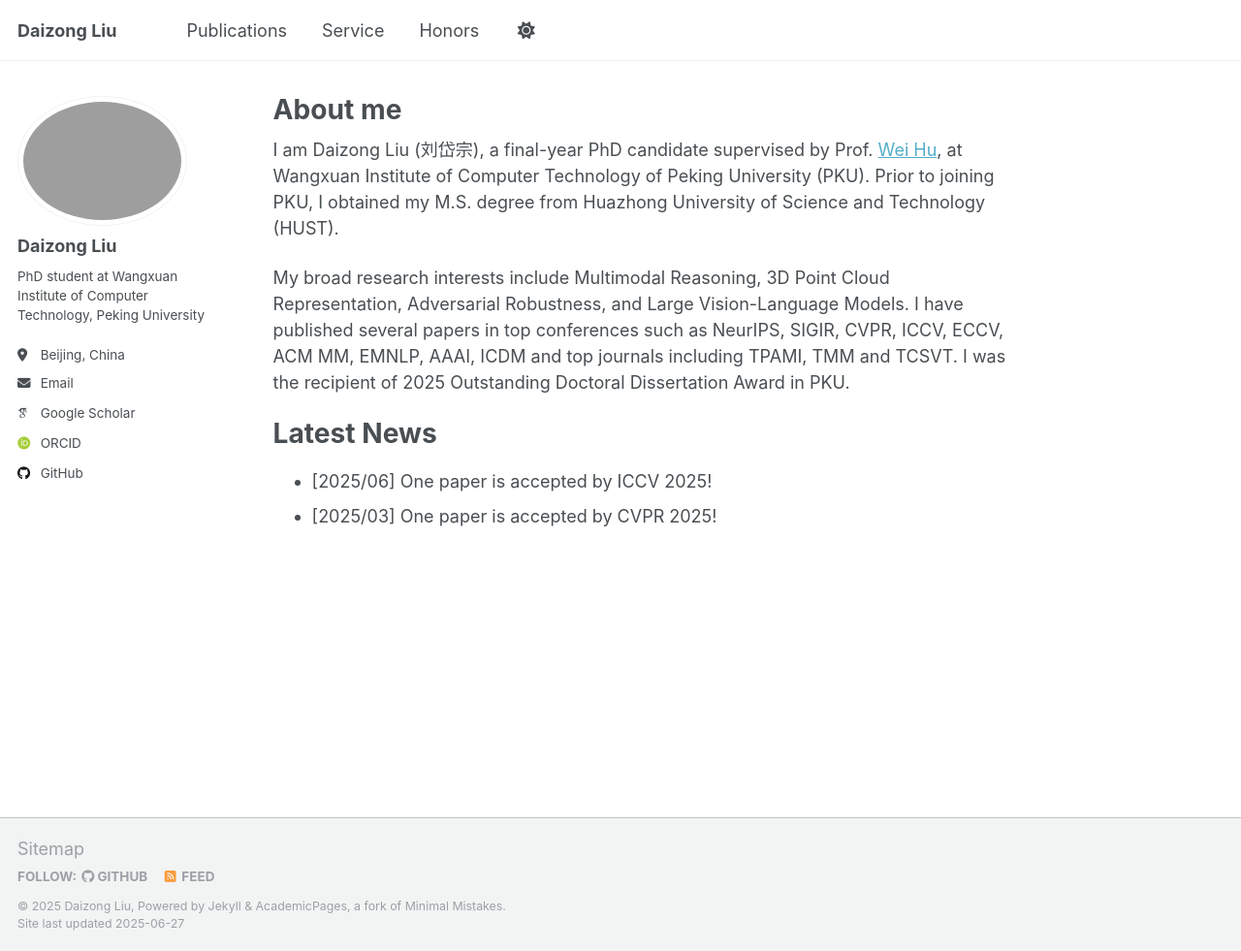
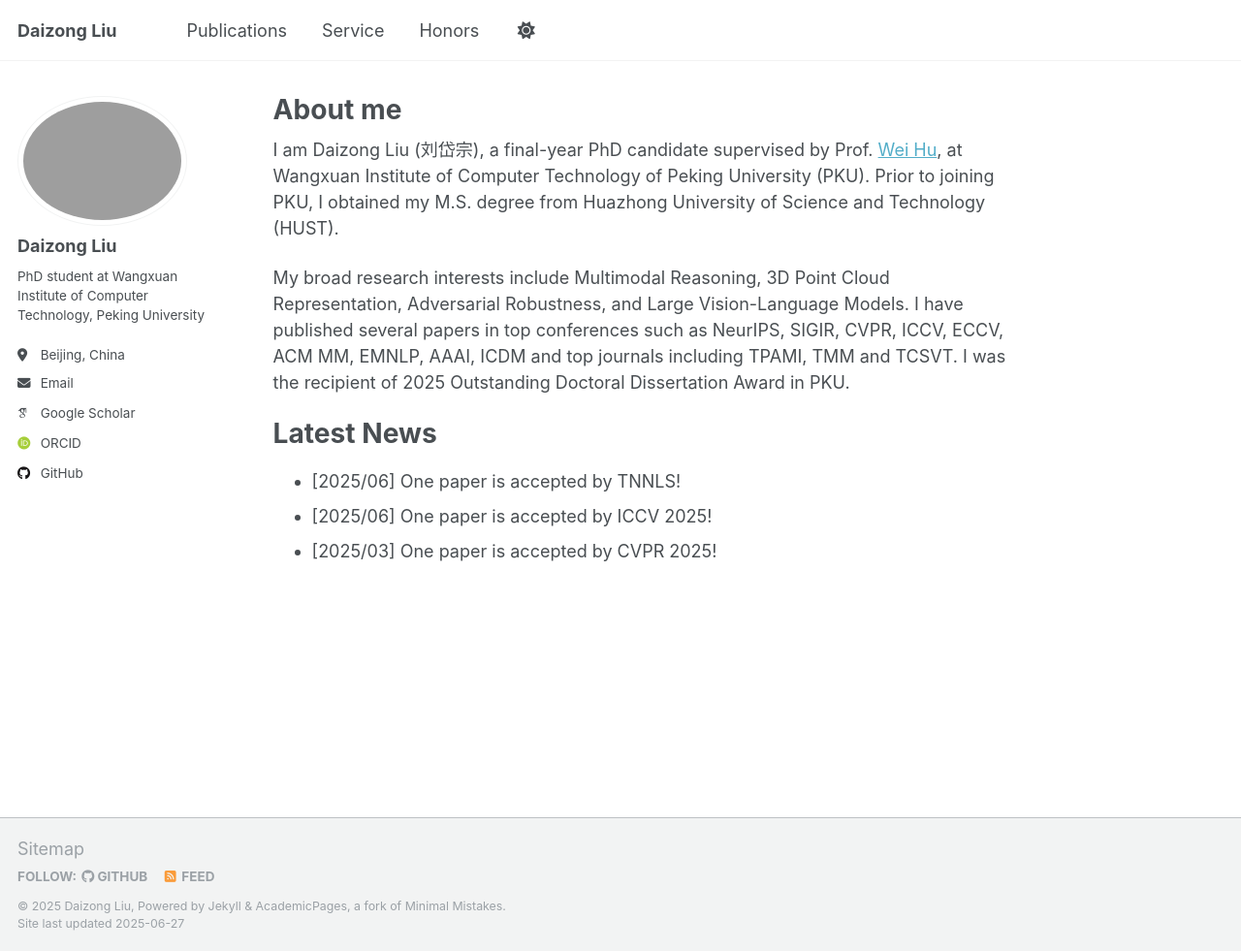
Before and after one commit to liudaizong/liudaizong.github.io, a Jekyll site: the page built from _pages/about.md, in a window 1280 px wide and 981 px high. Shown: the whole window at 97% size. Built offline with Jekyll 4.4.1, drawn with Linux system fonts in a browser that asks for light colours; some web fonts are replaced.

Commit message:
Update about.md

```diff
--- a/_pages/about.md
+++ b/_pages/about.md
@@ -14,5 +14,6 @@ My broad research interests include Multimodal Reasoning, 3D Point Cloud Represe
 
 Latest News
 ======
+* [2025/06] One paper is accepted by TNNLS!
 * [2025/06] One paper is accepted by ICCV 2025!
 * [2025/03] One paper is accepted by CVPR 2025!
```
